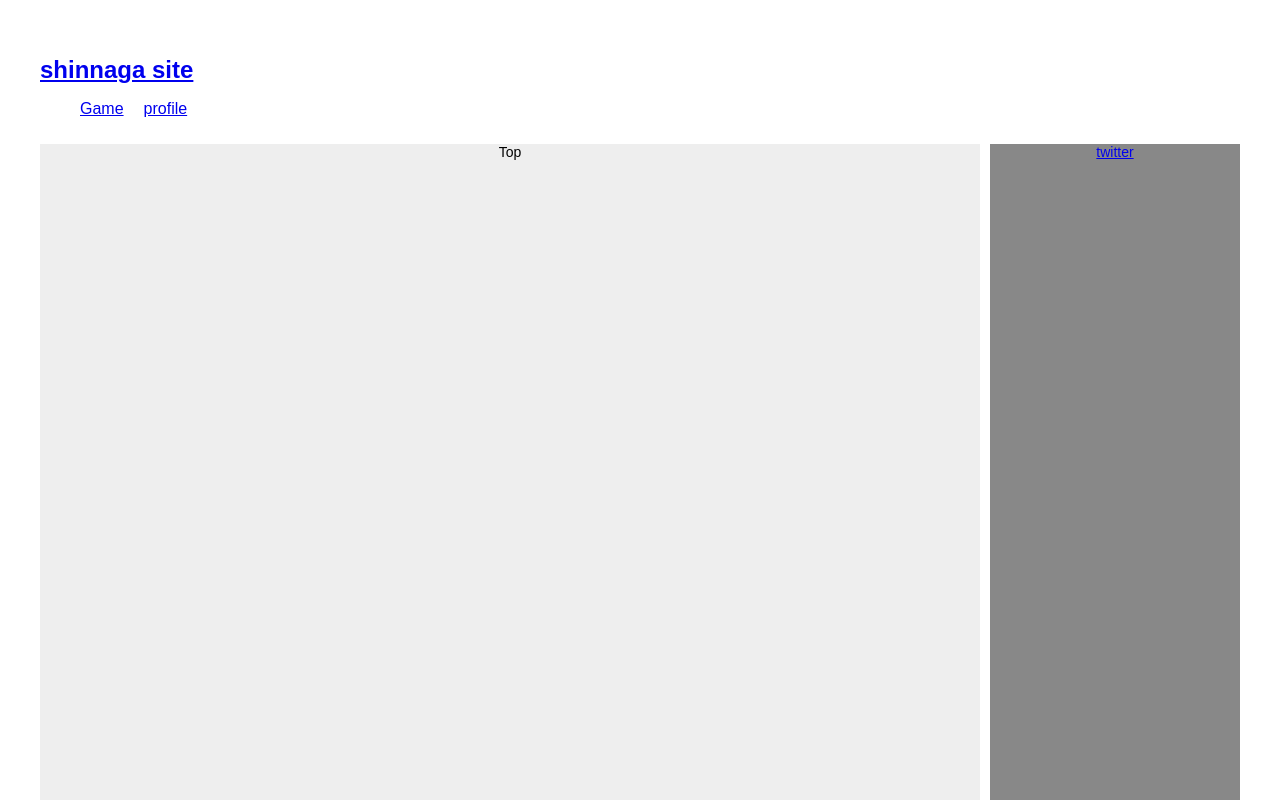
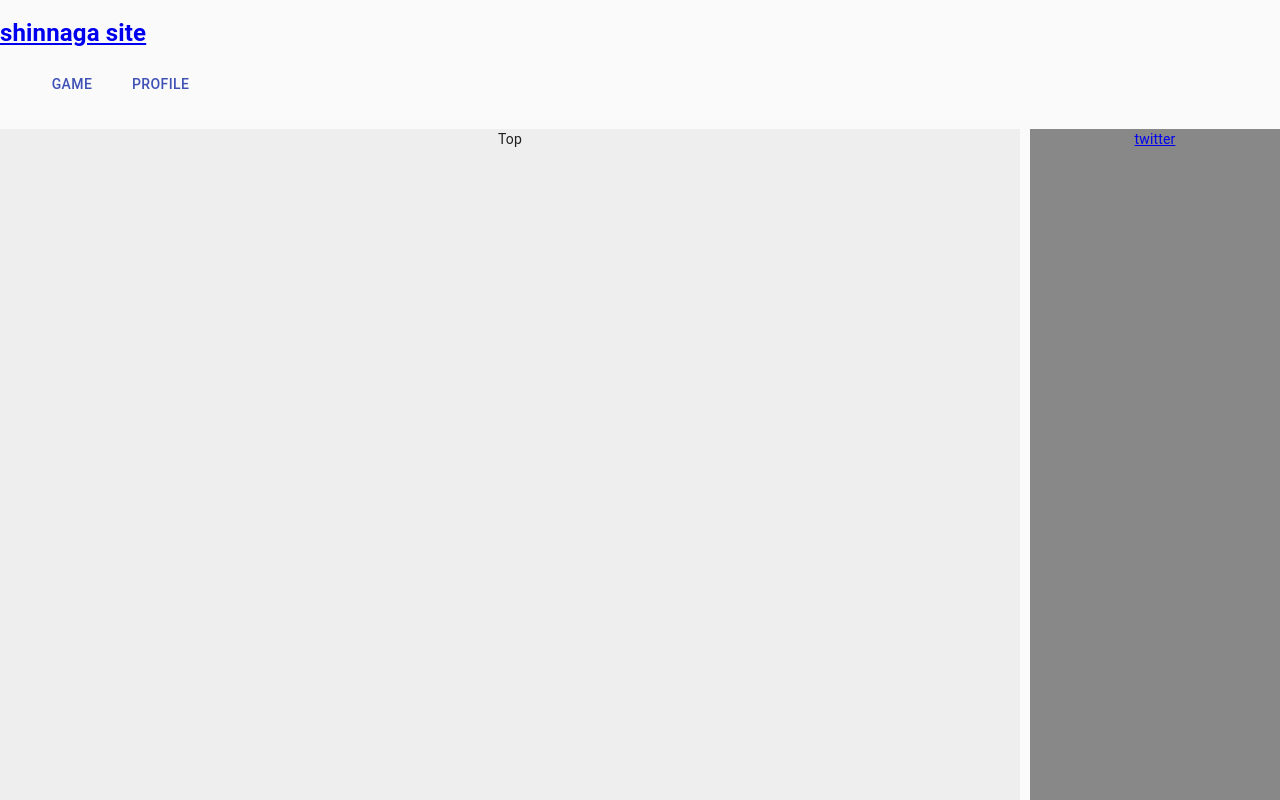
Before and after one commit to sinjikoro/my-app, a React (Create React App) app: page / in a window 1280 px wide. Shown: the top 800 px of the page. Built offline with nearby package versions, Linux system fonts and the light colour scheme.

Commit message:
add package redux, material-ui

```diff
--- a/package.json
+++ b/package.json
@@ -3,14 +3,17 @@
   "version": "0.1.0",
   "private": true,
   "dependencies": {
+    "@material-ui/core": "^4.10.0",
     "@testing-library/jest-dom": "^4.2.4",
     "@testing-library/react": "^9.3.2",
     "@testing-library/user-event": "^7.1.2",
     "react": "^16.13.1",
     "react-dom": "^16.13.1",
+    "react-redux": "^7.2.0",
     "react-router": "^5.2.0",
     "react-router-dom": "^5.2.0",
-    "react-scripts": "3.4.1"
+    "react-scripts": "3.4.1",
+    "redux": "^4.0.5"
   },
   "scripts": {
     "start": "react-scripts start",
--- a/src/App.js
+++ b/src/App.js
@@ -10,16 +10,16 @@ import {
 
 const App = () => {
   return (
+    <React.Fragment>
       <Router>
-      <body>
           <Header />
           <main>
             <Content />
             <Navigation />
           </main>
           <Footer />
-      </body>
       </Router>
+    </ React.Fragment>
   )
 }
 
--- a/src/components/Header.js
+++ b/src/components/Header.js
@@ -3,14 +3,17 @@ import './Header.css';
 import {
   Link
 } from 'react-router-dom';
+import {
+  Button
+} from '@material-ui/core';
 
 const Header = () => {
   return (
     <header className="head" role="navigation">
       <h1 className="header_logo"><Link to="/">shinnaga site</Link></h1>
       <ul className="header_nav">
-        <li><Link to="/game">Game</Link></li>
-        <li><Link to="/profile">profile</Link></li>
+        <li><Link to="/game"><Button color='Primary'>Game</Button></Link></li>
+        <li><Link to="/profile"><Button color='Primary'>profile</Button></Link></li>
       </ul>
     </header>
   )
--- a/src/index.js
+++ b/src/index.js
@@ -3,10 +3,16 @@ import ReactDOM from 'react-dom';
 import './index.css';
 import App from './App';
 import * as serviceWorker from './serviceWorker';
+import CssBaseline from '@material-ui/core/CssBaseline';
 
 ReactDOM.render(
   <React.StrictMode>
-    <App />
+    <CssBaseline />
+    <header>
+    </header>
+    <body>
+      <App />
+    </body>
   </React.StrictMode>,
   document.getElementById('root')
 );
```
Also changed, not shown: 1 other file (tests, documents, lock files or other folders). Lines whose indentation alone changed are shown as unchanged.
